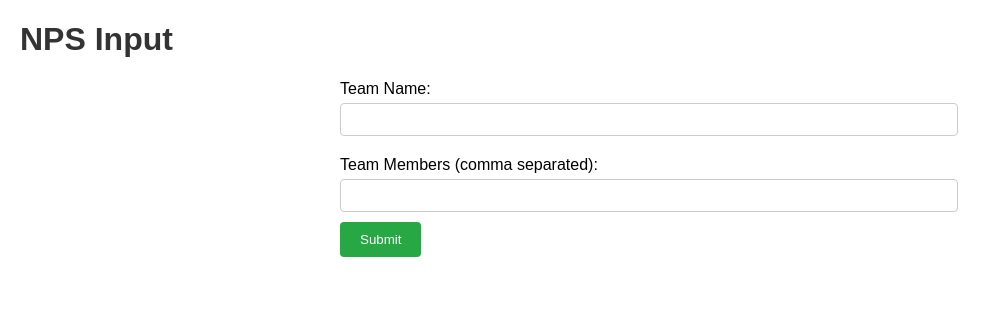
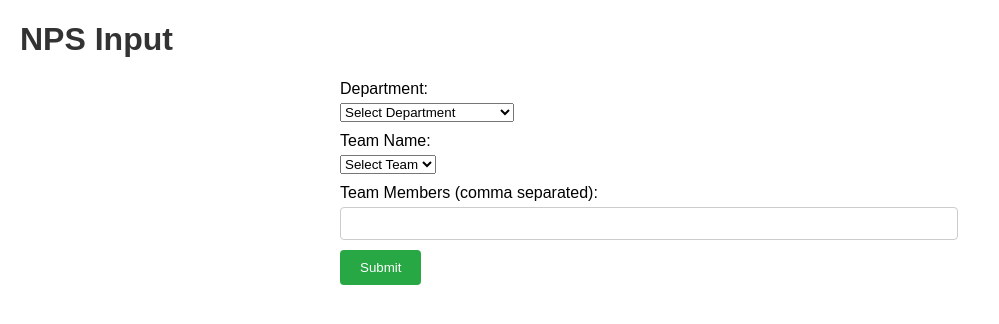
Before and after one commit to celesankit2212/nps_contributor, a Flask app: page / in a window 1280 px wide. Shown: the top 324 px of the page, without its empty margins (0-999 px from the left). Run offline with Flask 3, Linux system fonts and the light colour scheme.

Commit message:
added files for new requirement

```diff
--- a/app.py
+++ b/app.py
@@ -5,9 +5,9 @@
 
 app = Flask(__name__)
 
-# Load team data from JSON file
+# Load data from JSON file
 with open('teams.json') as f:
-    teams_data = json.load(f)
+    data = json.load(f)
 
 def tooltip(score):
     if score <= 2:
@@ -23,12 +23,20 @@
 
 @app.route('/')
 def index():
-    return render_template('index.html', teams=teams_data.keys())
+    departments = data.keys()
+    return render_template('index.html', departments=departments)
+
+@app.route('/get_teams', methods=['POST'])
+def get_teams():
+    department = request.form['department']
+    teams = data.get(department, {}).keys()
+    return jsonify(list(teams))
 
 @app.route('/get_team_members', methods=['POST'])
 def get_team_members():
+    department = request.form['department']
     team_name = request.form['team_name']
-    team_members = teams_data.get(team_name, [])
+    team_members = data.get(department, {}).get(team_name, [])
     return jsonify(team_members)
 
 @app.route('/nps_form', methods=['POST'])
--- a/teams.json
+++ b/teams.json
@@ -1,4 +1,17 @@
 {
-  "Netskrt QA": ["Uday", "Sreeni", "Ankit"],
-  "Travis CI": ["Arthana", "Pankaj", "Himanshu", "Anchal", "Ramesh"]
+  "Department QA": {
+    "Netskrt QA": [
+      "Uday",
+      "Sreeni",
+      "Ankit"
+    ],
+    "Travis CI": [
+      "Arthana",
+      "Pankaj",
+      "Himanshu",
+      "Anchal",
+      "Ramesh"
+    ]
+  },
+  "Department Development": {}
 }
--- a/templates/index.html
+++ b/templates/index.html
@@ -10,32 +10,65 @@
 <body>
     <h1>NPS Input</h1>
     <form action="{{ url_for('nps_form') }}" method="post">
+        <label for="department">Department:</label>
+        <select id="department" name="department" required>
+            <option value="">Select Department</option>
+            {% for department in departments %}
+                <option value="{{ department }}">{{ department }}</option>
+            {% endfor %}
+        </select>
+        <br>
         <label for="team_name">Team Name:</label>
-        <input type="text" id="team_name" name="team_name" list="team_names" required>
-        <datalist id="team_names">
-            {% for team in teams %}
-                <option value="{{ team }}"></option>
-            {% endfor %}
-        </datalist>
+        <select id="team_name" name="team_name" required>
+            <option value="">Select Team</option>
+        </select>
         <br>
         <label for="team_members">Team Members (comma separated):</label>
-        <input type="text" id="team_members" name="team_members" required>
+        <input type="text" id="team_members" name="team_members" required readonly>
         <br>
         <button type="submit">Submit</button>
     </form>
 
     <script>
         $(document).ready(function(){
+            $('#department').on('change', function(){
+                var department = $(this).val();
+                if (department) {
+                    $.ajax({
+                        url: "{{ url_for('get_teams') }}",
+                        method: "POST",
+                        data: { department: department },
+                        success: function(data){
+                            var teamSelect = $('#team_name');
+                            teamSelect.empty();
+                            teamSelect.append('<option value="">Select Team</option>');
+                            data.forEach(function(team) {
+                                teamSelect.append('<option value="' + team + '">' + team + '</option>');
+                            });
+                            $('#team_members').val('');
+                        }
+                    });
+                } else {
+                    $('#team_name').empty().append('<option value="">Select Team</option>');
+                    $('#team_members').val('');
+                }
+            });
+
             $('#team_name').on('change', function(){
+                var department = $('#department').val();
                 var teamName = $(this).val();
+                if (teamName) {
                     $.ajax({
                         url: "{{ url_for('get_team_members') }}",
                         method: "POST",
-                    data: { team_name: teamName },
+                        data: { department: department, team_name: teamName },
                         success: function(data){
                             $('#team_members').val(data.join(', '));
                         }
                     });
+                } else {
+                    $('#team_members').val('');
+                }
             });
         });
     </script>
```
Lines whose indentation alone changed are shown as unchanged.
